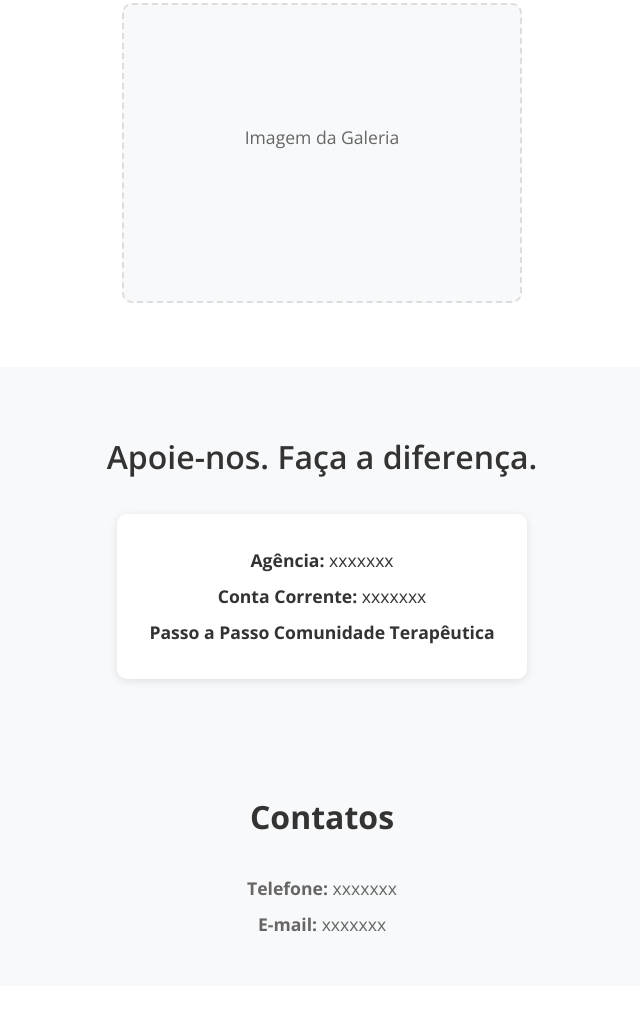
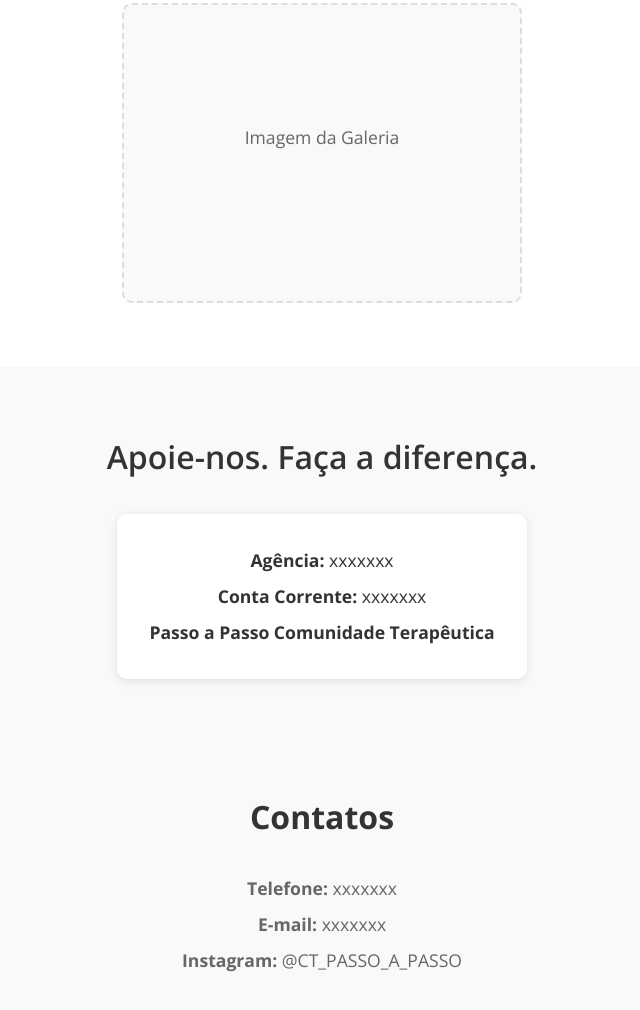
Before and after one commit to jao1224/Comunidade-Terapeutica, a website: page index.html in a window 1280 px wide. Shown: the part 2471-3481 px from the top of the page, without its empty margins (318-958 px from the left). Before the commit the page ends 3457 px from the top, so only its background shows below. Drawn offline with nearby package versions, Linux system fonts and the light colour scheme.

Commit message:
colocando o instagram

```diff
--- a/index.html
+++ b/index.html
@@ -290,6 +290,7 @@
             <div class="contato-info">
                 <p><strong>Telefone:</strong> xxxxxxx</p>
                 <p><strong>E-mail:</strong> xxxxxxx</p>
+                <p><strong>Instagram:</strong> @CT_PASSO_A_PASSO</p>
             </div>
         </div>
     </section>
```
